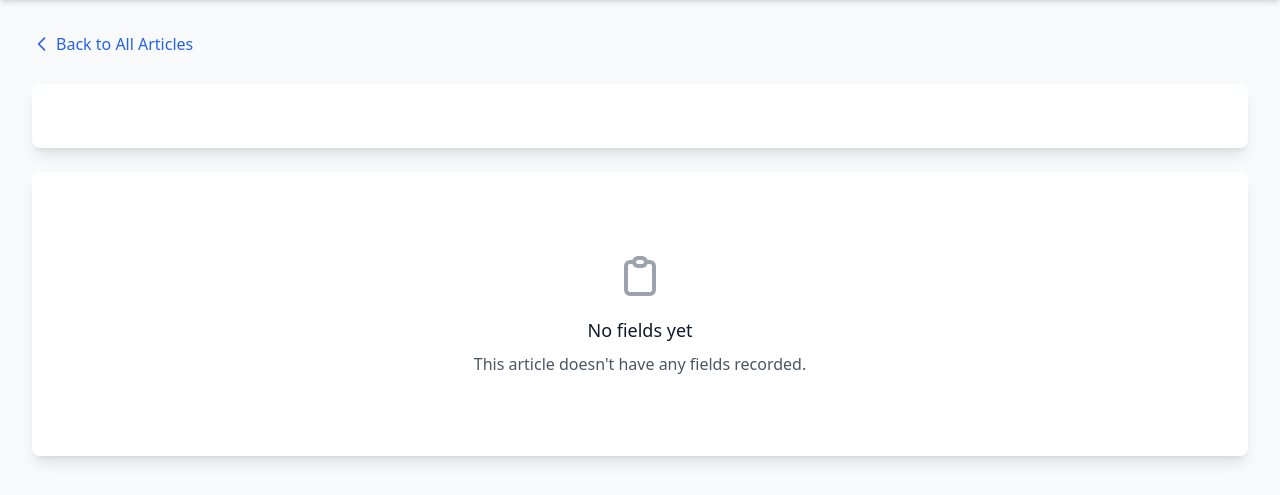
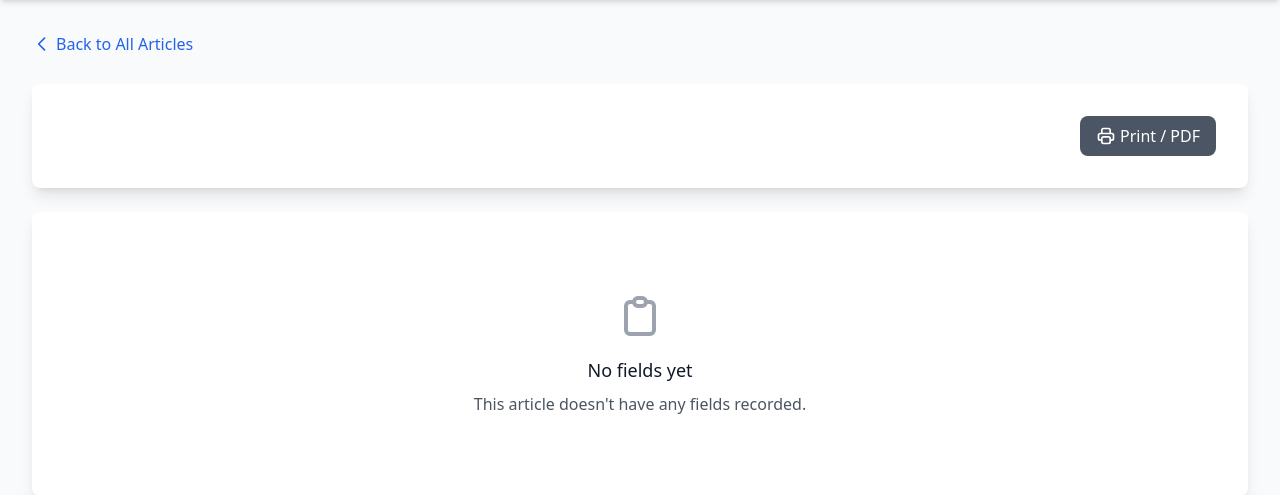
Before and after one commit to agharsh1423/FactoryApp, a Django app: template consignment/templates/public/consignment_detail.html in a window 1280 px wide. Shown: the part 64-559 px from the top of the page. Run offline with Django 5.2, Linux system fonts and the light colour scheme; the template is opened without the code that fills it, so the values that code supplies are empty; some libraries are stand-ins or nearby versions.

Commit message:
Add Print/PDF button to article detail view

```diff
--- a/consignment/templates/public/consignment_detail.html
+++ b/consignment/templates/public/consignment_detail.html
@@ -2,10 +2,22 @@
 
 {% block title %}{{ consignment.name }} - Article Details{% endblock %}
 
+{% block extra_head %}
+<style>
+    @media print {
+        nav, .print-hide, footer { display: none !important; }
+        body { background: white !important; }
+        main { padding: 0 !important; }
+        .shadow-lg { box-shadow: none !important; }
+        .rounded-lg { border-radius: 0 !important; }
+    }
+</style>
+{% endblock %}
+
 {% block content %}
 <div class="space-y-6">
     <!-- Back Button -->
-    <div>
+    <div class="print-hide">
         <a href="{% url 'consignment_list' %}" class="inline-flex items-center text-blue-600 hover:text-blue-700 font-medium">
             <svg class="w-5 h-5 mr-1" fill="none" stroke="currentColor" viewBox="0 0 24 24">
                 <path stroke-linecap="round" stroke-linejoin="round" stroke-width="2" d="M15 19l-7-7 7-7"/>
@@ -21,8 +33,17 @@
                 <h1 class="text-4xl font-bold text-gray-900">{{ consignment.name }}</h1>
             </div>
 
+            <div class="flex gap-2">
+            <!-- Print / Save PDF Button -->
+            <button onclick="window.print()"
+                    class="print-hide bg-gray-600 hover:bg-gray-700 text-white px-4 py-2 rounded-lg font-medium transition inline-flex items-center">
+                <svg class="w-5 h-5 mr-1" fill="none" stroke="currentColor" viewBox="0 0 24 24">
+                    <path stroke-linecap="round" stroke-linejoin="round" stroke-width="2" d="M17 17h2a2 2 0 002-2v-4a2 2 0 00-2-2H5a2 2 0 00-2 2v4a2 2 0 002 2h2m2 4h6a2 2 0 002-2v-4a2 2 0 00-2-2H9a2 2 0 00-2 2v4a2 2 0 002 2zm8-12V5a2 2 0 00-2-2H9a2 2 0 00-2 2v4h10z"/>
+                </svg>
+                Print / PDF
+            </button>
+
             {% if user.is_authenticated %}
-            <div class="flex gap-2">
                 <a href="{% url 'consignment_edit' consignment.pk %}"
                    class="bg-blue-500 hover:bg-blue-600 text-white px-4 py-2 rounded-lg font-medium transition inline-flex items-center">
                     <svg class="w-5 h-5 mr-1" fill="none" stroke="currentColor" viewBox="0 0 24 24">
@@ -37,8 +58,8 @@
                     </svg>
                     Add Field
                 </a>
+            {% endif %}
             </div>
-            {% endif %}
         </div>
     </div>
 
@@ -62,7 +83,7 @@
                             </span>
                         </div>
                         {% if user.is_authenticated %}
-                        <div class="flex gap-2 ml-4">
+                        <div class="flex gap-2 ml-4 print-hide">
                             <a href="{% url 'measurement_edit' measurement.pk %}"
                                class="bg-blue-500 hover:bg-blue-600 text-white px-3 py-1 rounded text-sm font-medium transition">
                                 Edit
```
